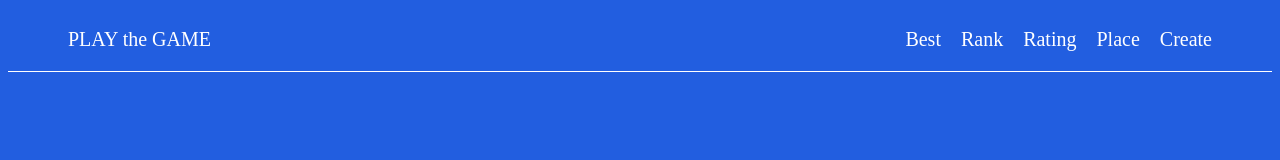
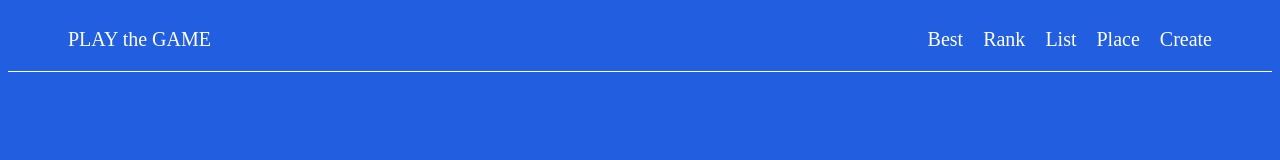
Before and after one commit to 772kkr/test, a plain HTML site: page index.html in a window 1280 px wide. Shown: the top 160 px of the page. Drawn offline with Linux system fonts and the light colour scheme.

Commit message:
Update index.html

```diff
--- a/index.html
+++ b/index.html
@@ -54,7 +54,7 @@
 <body>
         <header>
             <div class="title"><a href="#">PLAY the GAME</a></div>
-            <div><a href="best.html">Best</a>&nbsp;&nbsp;&nbsp;&nbsp;<a href="rank.html">Rank</a>&nbsp;&nbsp;&nbsp;&nbsp;<a href="rating.html">Rating</a>&nbsp;&nbsp;&nbsp;&nbsp;<a href="place.html">Place</a>&nbsp;&nbsp;&nbsp;&nbsp;<a href="create.html">Create</a></div>
+            <div><a href="best.html">Best</a>&nbsp;&nbsp;&nbsp;&nbsp;<a href="rank.html">Rank</a>&nbsp;&nbsp;&nbsp;&nbsp;<a href="list.html">List</a>&nbsp;&nbsp;&nbsp;&nbsp;<a href="place.html">Place</a>&nbsp;&nbsp;&nbsp;&nbsp;<a href="create.html">Create</a></div>
         </header>
 
         <div class="contents">
```
